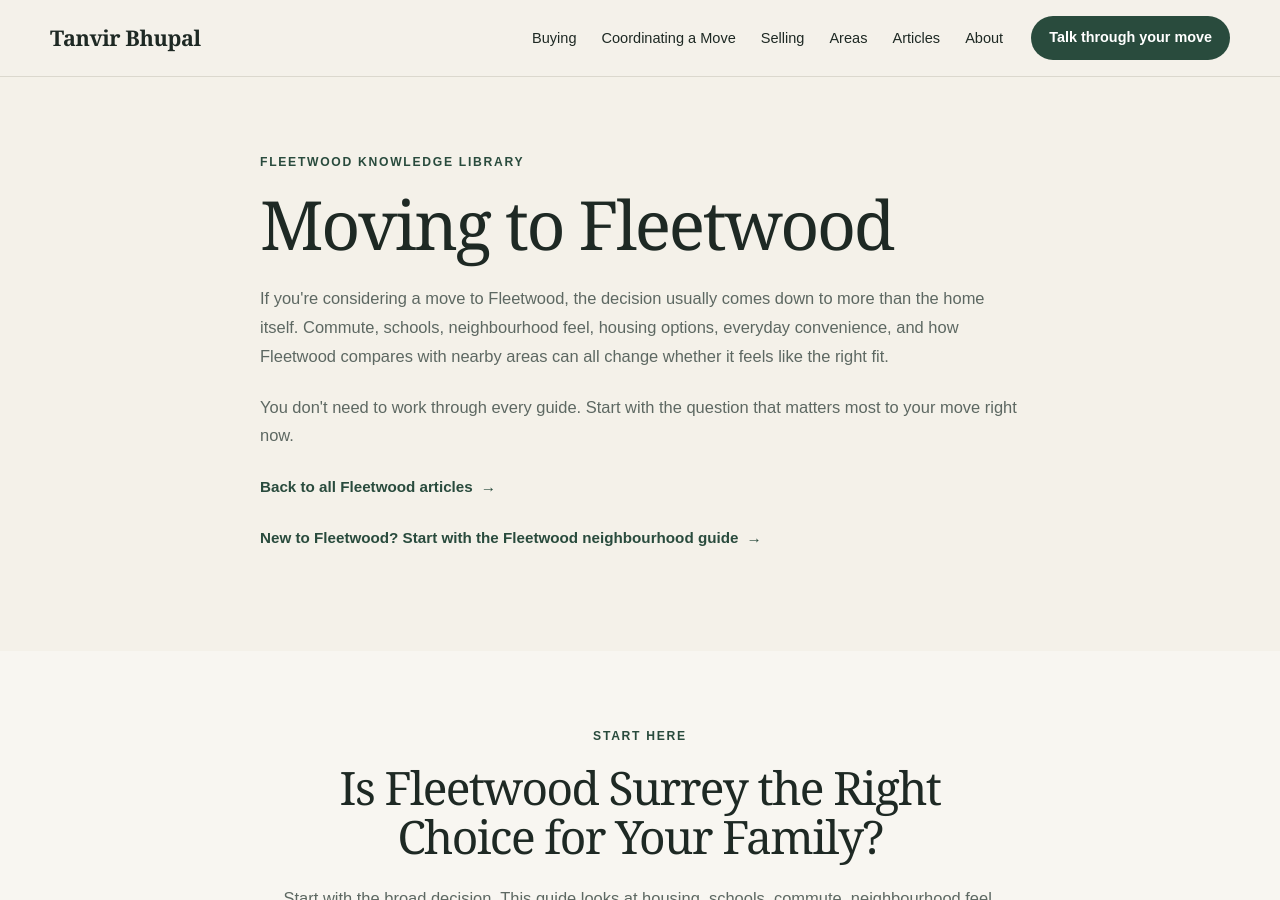
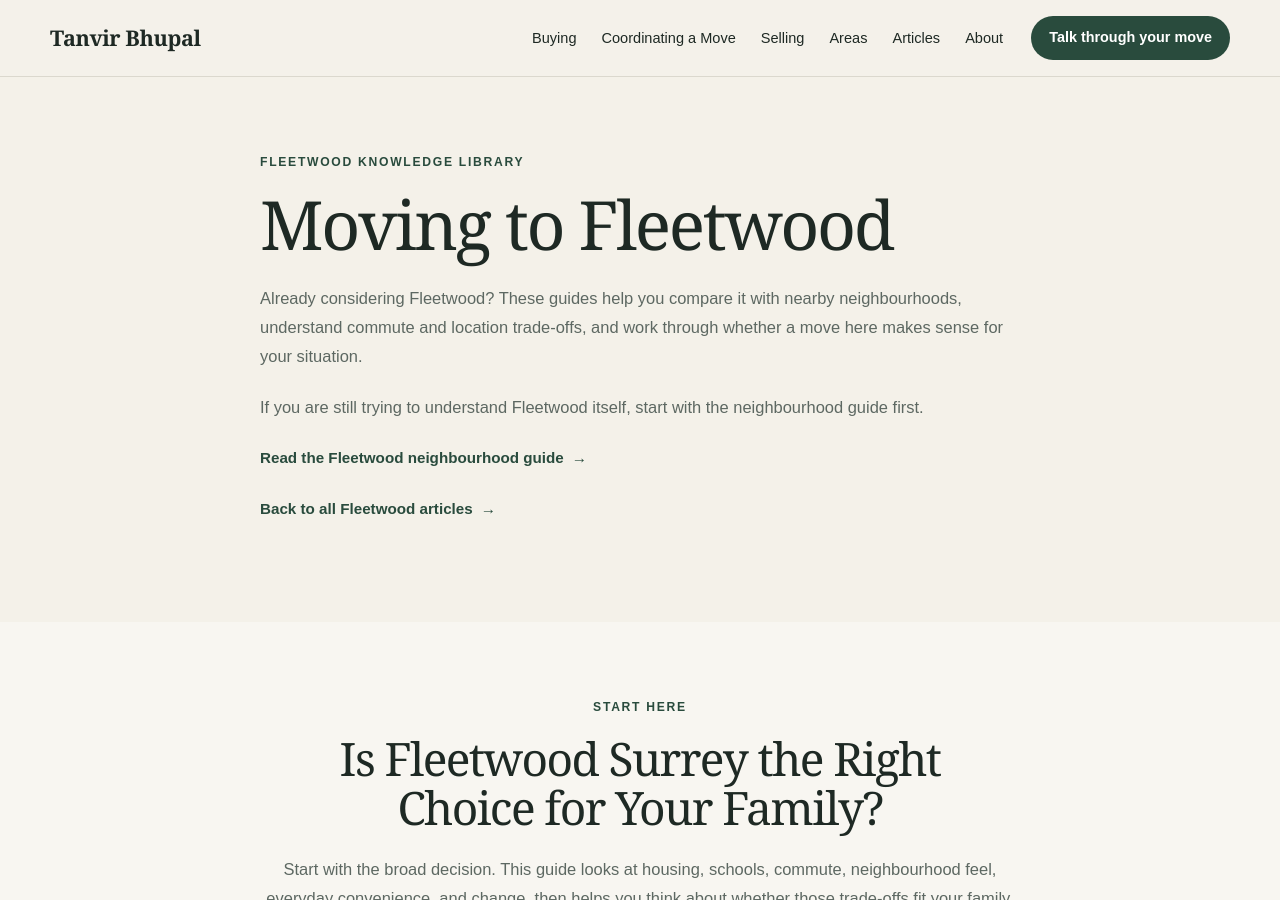
Before and after one commit to gvancouverhomes/tanvirbhupal-website, a Jekyll site: the page built from articles/moving-to-fleetwood.md, in a window 1280 px wide and 900 px high. Built offline with Jekyll 4.4.1, drawn with Linux system fonts in a browser that asks for light colours.

Commit message:
Clarify Moving to Fleetwood hub purpose

```diff
--- a/articles/moving-to-fleetwood.md
+++ b/articles/moving-to-fleetwood.md
@@ -12,22 +12,22 @@ canonical_url: https://tanvirbhupal.com/articles/moving-to-fleetwood/
     <h1>Moving to Fleetwood</h1>
 
     <p>
-      If you're considering a move to Fleetwood, the decision usually comes down to more than the home itself. Commute, schools, neighbourhood feel, housing options, everyday convenience, and how Fleetwood compares with nearby areas can all change whether it feels like the right fit.
+      Already considering Fleetwood? These guides help you compare it with nearby neighbourhoods, understand commute and location trade-offs, and work through whether a move here makes sense for your situation.
     </p>
 
     <p>
-      You don't need to work through every guide. Start with the question that matters most to your move right now.
+      If you are still trying to understand Fleetwood itself, start with the neighbourhood guide first.
+    </p>
+
+    <p>
+      <a class="text-link" href="{{ '/areas/fleetwood/' | relative_url }}">
+        Read the Fleetwood neighbourhood guide
+      </a>
     </p>
 
     <p>
       <a class="text-link" href="{{ '/articles/' | relative_url }}">
         Back to all Fleetwood articles
-      </a>
-    </p>
-
-    <p>
-      <a class="text-link" href="{{ '/areas/fleetwood/' | relative_url }}">
-        New to Fleetwood? Start with the Fleetwood neighbourhood guide
       </a>
     </p>
   </div>
```
